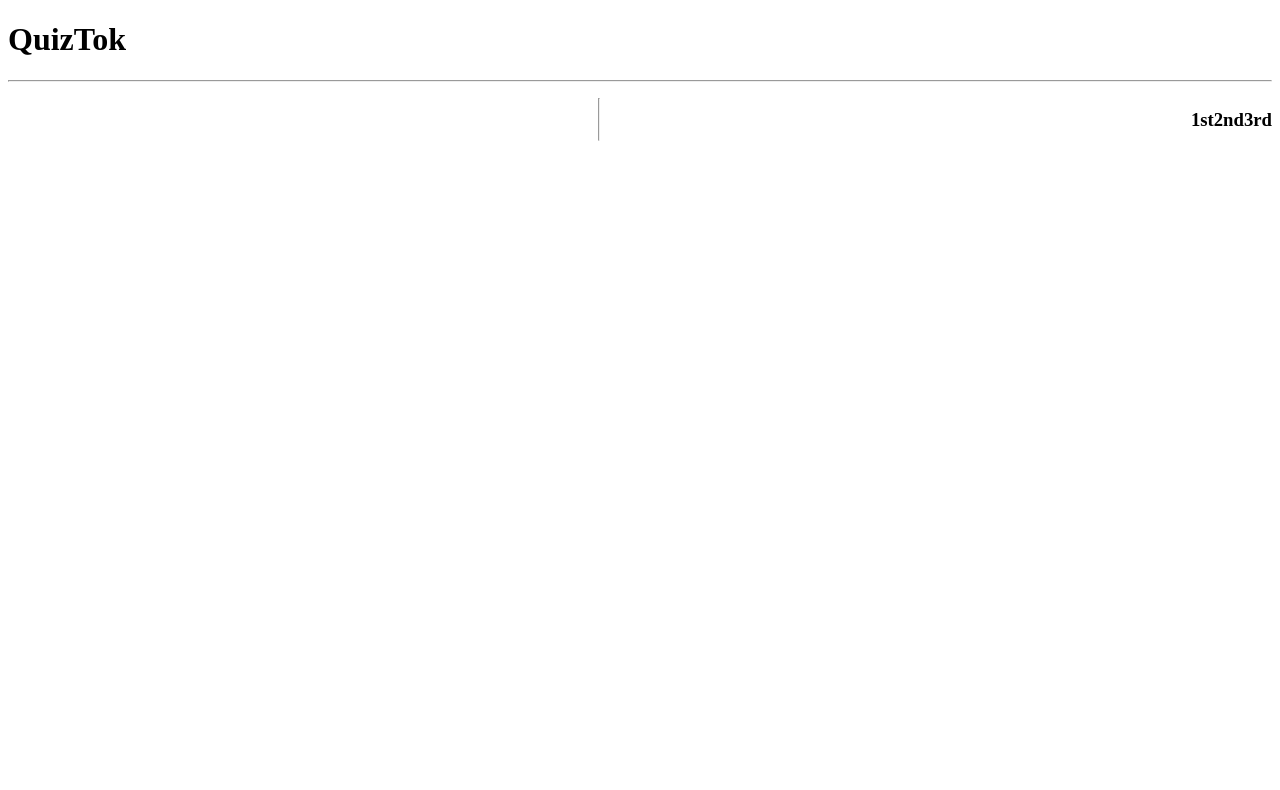
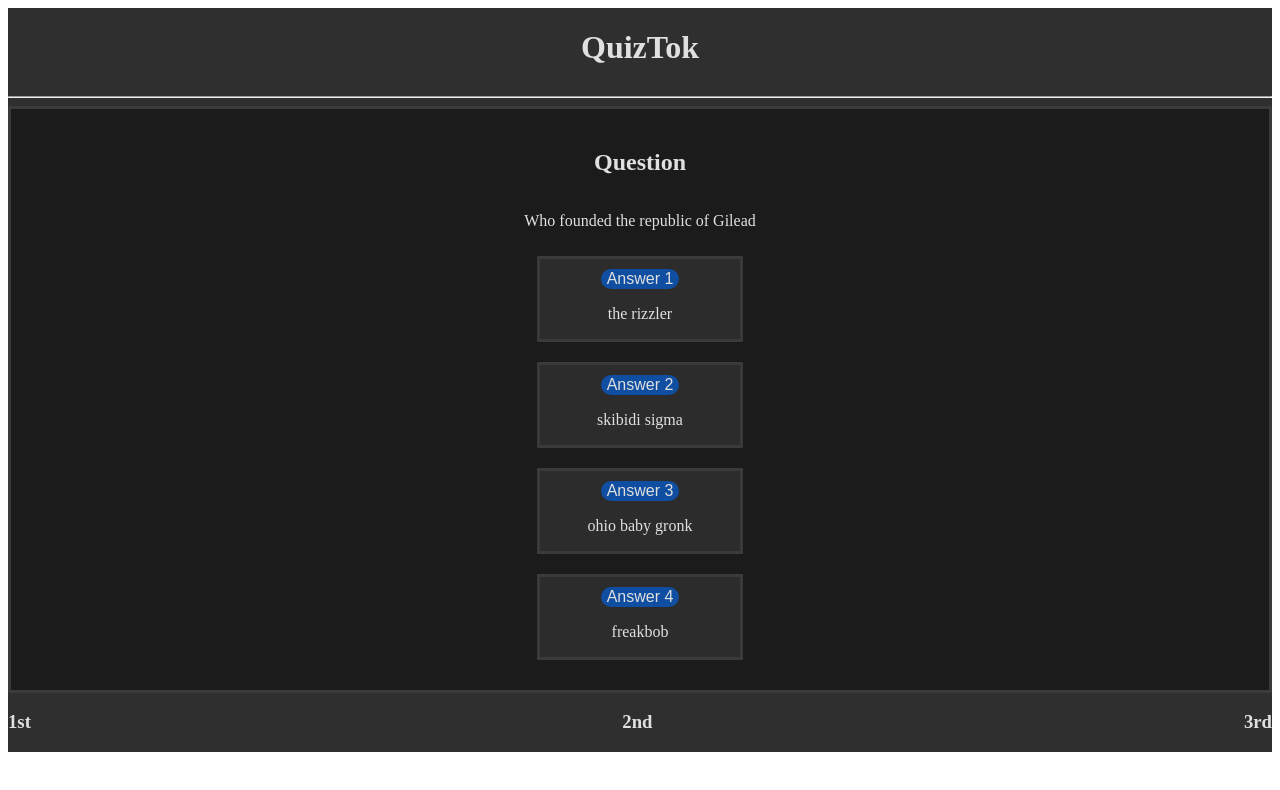
Before and after one commit to Antonchik2007/QuizTok, a React (Vite) app: page / in a window 1280 px wide. Shown: the top 790 px of the page. Built offline with nearby package versions, Linux system fonts and the light colour scheme.

Commit message:
some basic styles

```diff
--- a/package.json
+++ b/package.json
@@ -18,7 +18,7 @@
     "react": "^18.2.0",
     "react-dom": "^18.2.0",
     "typescript": "^5.2.2",
-    "vite": "^5.0.0"
+    "vite": "^5.4.11"
   },
   "dependencies": {
     "axios": "^1.7.9"
--- a/src/App.css
+++ b/src/App.css
@@ -1,9 +1,21 @@
-main-container{
+.main-container{
   align-content: center;
-  background-color: #21206a;
+  background-color: #2f2f2f;
 }
 
 .footer-wrapper{
   display: flex;
   justify-content: space-between;
 }
+
+.header{
+  display: flex;
+  align-items: center;
+  justify-content: center;
+
+}
+
+p, h1, h2, h3, h4, h5 {
+  color: #E0E0E0; /* Light Gray */
+  font-family: 'Times New Roman', Times, serif;
+}
--- a/src/App.jsx
+++ b/src/App.jsx
@@ -8,15 +8,14 @@ export default function App() {
   return (
     <main>
       <div className='main-container'>
-        <div className='Header'>
+        <div className='header'>
           <h1>QuizTok</h1>
-          <hr/>
         </div>
+        <hr/>
         <div className='main-content-wrapper'>
           <Card/>
         </div>
         <div className='footer-wrapper'>
-        <hr/>
           <h3>1st</h3>
           <h3>2nd</h3>
           <h3>3rd</h3>
--- a/src/modules/Card.jsx
+++ b/src/modules/Card.jsx
@@ -1,10 +1,29 @@
-import React from 'react'
+import React, {useState} from 'react'
+import './../styles/Card.css'
+import CardAnswerOption from './CardAnswerOption'
 
 const Card = () => {
 
+const [answers, setAnsewrs] = useState(['the rizzler', 'skibidi sigma', 'ohio baby gronk', 'freakbob'])
+
   return(
-    <div classname='card-outer-wrapper'>
+    <div className='card-outer-wrapper'>
+      <div className="card-top">
+        <div className="question-title">
+          <div className="question-word-wrapper"><h2>Question</h2></div>
+          <div className="question-wrapper">
+            <p className='question-text'>Who founded the republic of Gilead</p>
+          </div>
 
+        </div>
+      </div>
+      <div className="card-bottom">
+        <div className="card-answer-options">
+          {answers.map((answer, index) => {
+            return <CardAnswerOption key={index} answerNumber={index + 1} answerText={answer}/>
+          })}
+        </div>
+      </div>
     </div>
   )
 }
--- /dev/null
+++ b/src/modules/CardAnswerOption.jsx
@@ -0,0 +1,18 @@
+import React from "react";
+import './../styles/CardAnswerOption.css'
+
+const CardAnswerOption = ({answerNumber, answerText}) => {
+    return(
+        <div className="card-answer-option">
+            <div className="select-answer-button-wrapper">
+                <button className='select-answer-button'>Answer {answerNumber}</button>
+            </div>
+
+            <div className="answer-text-wrapper">
+                <p className='answer-text'>{answerText}</p>
+            </div>
+        </div>
+    )
+}
+
+export default CardAnswerOption;
--- /dev/null
+++ b/src/styles/Card.css
@@ -0,0 +1,39 @@
+.card-outer-wrapper {
+    border: 3px solid #3A3A3A; /* Dark Gray */
+    justify-content: center;
+    align-items: center;
+    padding: 20px;
+    box-sizing: border-box;
+    background-color: #1B1B1B; /* Very Dark Gray */
+  }
+.card-answer-options{
+    display: grid;
+    align-items: center;
+    justify-content: center;
+    overflow: hidden;
+}
+.card-answer-options > *{
+    margin-top: 10px;
+    margin-right: 10px;
+    word-wrap: break-word;
+    word-break: break-all;
+    overflow-wrap: break-word;
+    white-space: normal;
+}
+.question-title{
+    justify-content: center;
+    align-items: center;
+    display: grid;
+}
+.question-word-wrapper{
+    display: flex;
+    justify-content: center; /* Center horizontally */
+    align-items: center;
+    min-width: 200px;
+}
+.question-wrapper{
+    display: flex;
+    justify-content: center; /* Center horizontally */
+    align-items: center;
+    min-width: 200px;
+}
--- /dev/null
+++ b/src/styles/CardAnswerOption.css
@@ -0,0 +1,39 @@
+.card-answer-option{
+    border: 3px solid #3A3A3A; /* Dark Gray */
+    background-color: #2C2C2C;
+    margin: 10px;
+    display: grid;
+    justify-content: center;
+    align-items: center;
+}
+.select-answer-button{
+    justify-content: center;
+    background-color: #0f4ea0; /* Dark Blue */
+    cursor: pointer;
+    color: #E0E0E0; /* Light Gray */
+    border: 1px solid #3A3A3A; /* Dark Gray */
+    border: none;
+    margin-top: 10px;
+    font-size: 1rem;
+    border-radius: 15px;
+    margin-right: 25%;
+    margin-left: 25%;
+    align-items: center;
+
+}
+.select-answer-button:hover {
+    background-color: #0c2e5b; /* Slightly darker blue */
+    color: #FFFFFF; /* White */
+  }
+.answer-text-wrapper{
+    display: flex;
+    justify-content: center; /* Center horizontally */
+    align-items: center;
+    min-width: 200px;
+}
+.select-answer-button-wrapper{
+    display: flex;
+    justify-content: center; /* Center horizontally */
+    align-items: center;
+    min-width: 200px;
+}
```
Also changed, not shown: src/modules-styles/Card.css (deleted), 1 other file (tests, documents, lock files or other folders).
